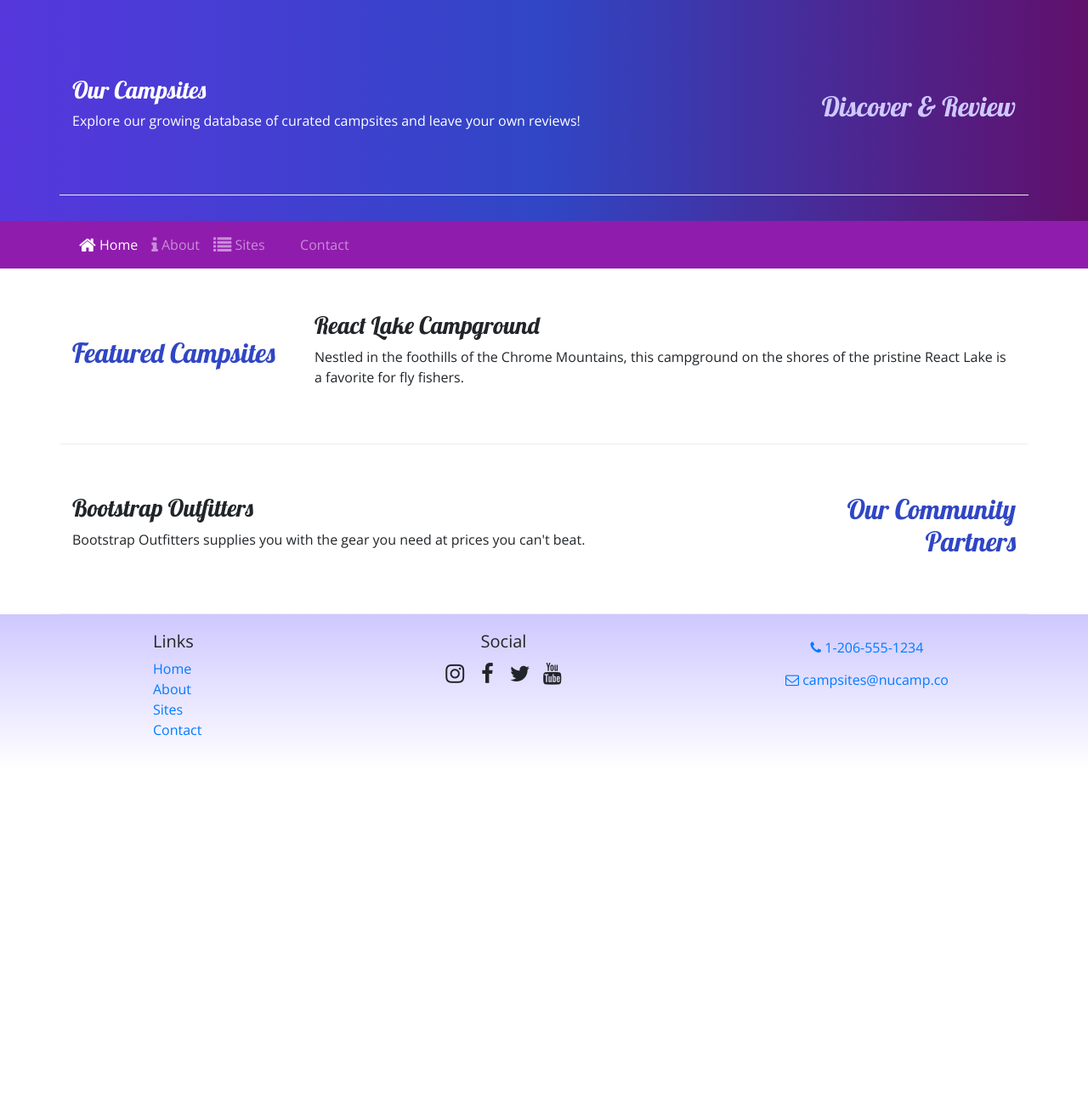
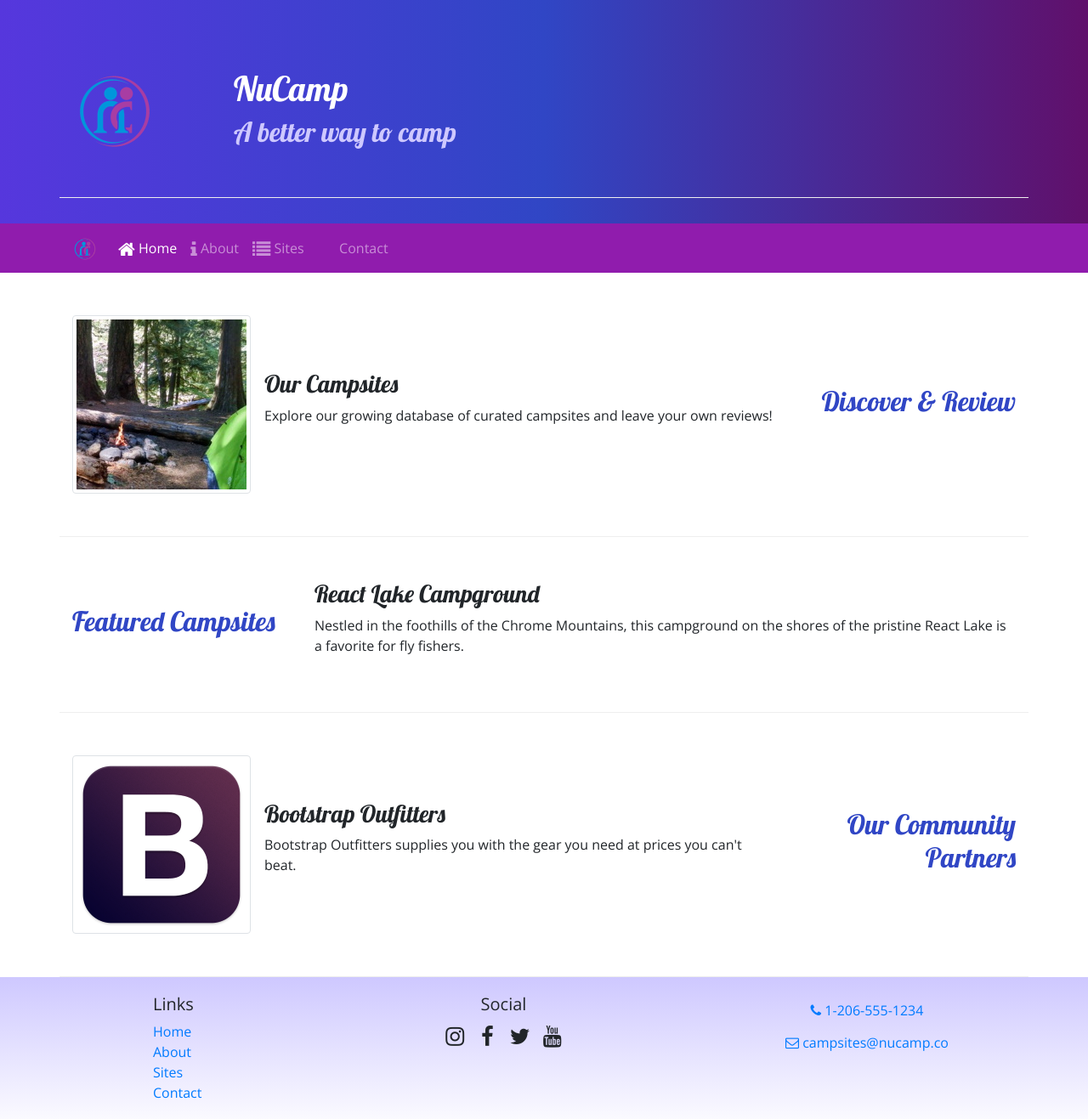
Before and after one commit to emptyboat2020/nucampsite, a website: page index.html in a window 1280 px wide. Shown: the whole page at 85% size. Before the commit the page ends 907 px from the top, so only its background shows below. Drawn offline with nearby package versions, Linux system fonts and the light colour scheme.

Commit message:
add media

```diff
--- a/index.html
+++ b/index.html
@@ -17,24 +17,26 @@
         <title>NuCamp: A Better Way To Camp</title>
     </head>
 
-<body>
-
     <header class="jumbotron jumbotron-fluid">
         <div class="container">
             <div class="row row-content align-items-center">
-                <div class="col-sm-4 order-sm-last col-md-3">
-                    <h2 class="text-sm-right">Discover & Review</h2>
-                </div>
-                <div class="col">
-                    <h3>Our Campsites</h3>
-                    <p class="d-none d-sm-block">Explore our growing database of curated campsites and leave your own reviews!</p>
-                </div>
+                <div class="col-4 col-sm-3 col-md-2 align-self-center">
+                    <img src="img/logo.png" class="img-fluid" />
+                 </div>
+                 <div class="col">
+                     <h1>NuCamp</h1>
+                     <h2>A better way to camp</h2>
+                 </div>
             </div>
         </div>
     </header>
+
+
+    <body>
         <nav class="navbar navbar-expand-sm navbar-dark sticky-top">
             <div class="container">
-            <button class="navbar-toggler ml-auto" type="button" data-toggle="collapse" data-target="#nucampNavbar">
+                <a class="navbar-brand" href="#"><img src="img/logo.png" height="30" width="30" /></a>
+                <button class="navbar-toggler" type="button" data-toggle="collapse" data-target="#nucampNavbar">
                 <span class="navbar-toggler-icon"></span>
             </button>
             <div class="collapse navbar-collapse" id="nucampNavbar">
@@ -47,10 +49,23 @@
         </div>
         </div>
         </nav>
-
         <div class="container">
             <div class="row row-content align-items-center">
-                <div class="col-sm-4 col-md-3">
+        <div class="col-sm-4 order-sm-last col-md-3">
+            <h2 class="text-sm-right">Discover & Review</h2>
+        </div>
+        <div class="col">
+            <div class="media">
+            <img class="d-flex mr-3 img-thumbnail" src="img/breadcrumb-trail-thumb.jpg" alt="Breadcrum Trail thumbnail"/>
+            <div class="media-body align-self-center">
+            <h3>Our Campsites</h3>
+            <p class="d-none d-sm-block">Explore our growing database of curated campsites and leave your own reviews!</p>
+            </div>
+            </div>
+            </div>
+        </div>
+        <div class="row row-content align-items-center">
+            <div class="col-sm-4 col-md-3">
                     <h2>Featured Campsites</h2>
                 </div>
                 <div class="col">
@@ -63,8 +78,13 @@
                     <h2 class="text-sm-right">Our Community Partners</h2>
                 </div>
                 <div class="col">
-                    <h3>Bootstrap Outfitters</h3>
+                    <div class="media">
+                        <img class="d-flex mr-3 img-thumbnail" src="img/bootstrap-thumb.png" alt="Bootstrap Outfitters"/>
+                    <div class="media-body align-self-center">
+                        <h3>Bootstrap Outfitters</h3>
                     <p class="d-none d-sm-block">Bootstrap Outfitters supplies you with the gear you need at prices you can't beat.</p>
+                    </div>
+                    </div>
                 </div>
             </div>
         </div>
```
Also changed, not shown: aboutus.html (+15 -11 lines), contactus.html (+5 -2 lines), img/bootstrap-thumb.png (added), img/breadcrumb-trail-thumb.jpg (added), img/breadcrumb-trail.jpg (added), img/chrome-river-thumb.jpg (added), img/chrome-river.jpg (added), img/logo.png (added), img/react-lake-thumb.jpg (added), img/react-lake.jpg (added), 1 other file.
